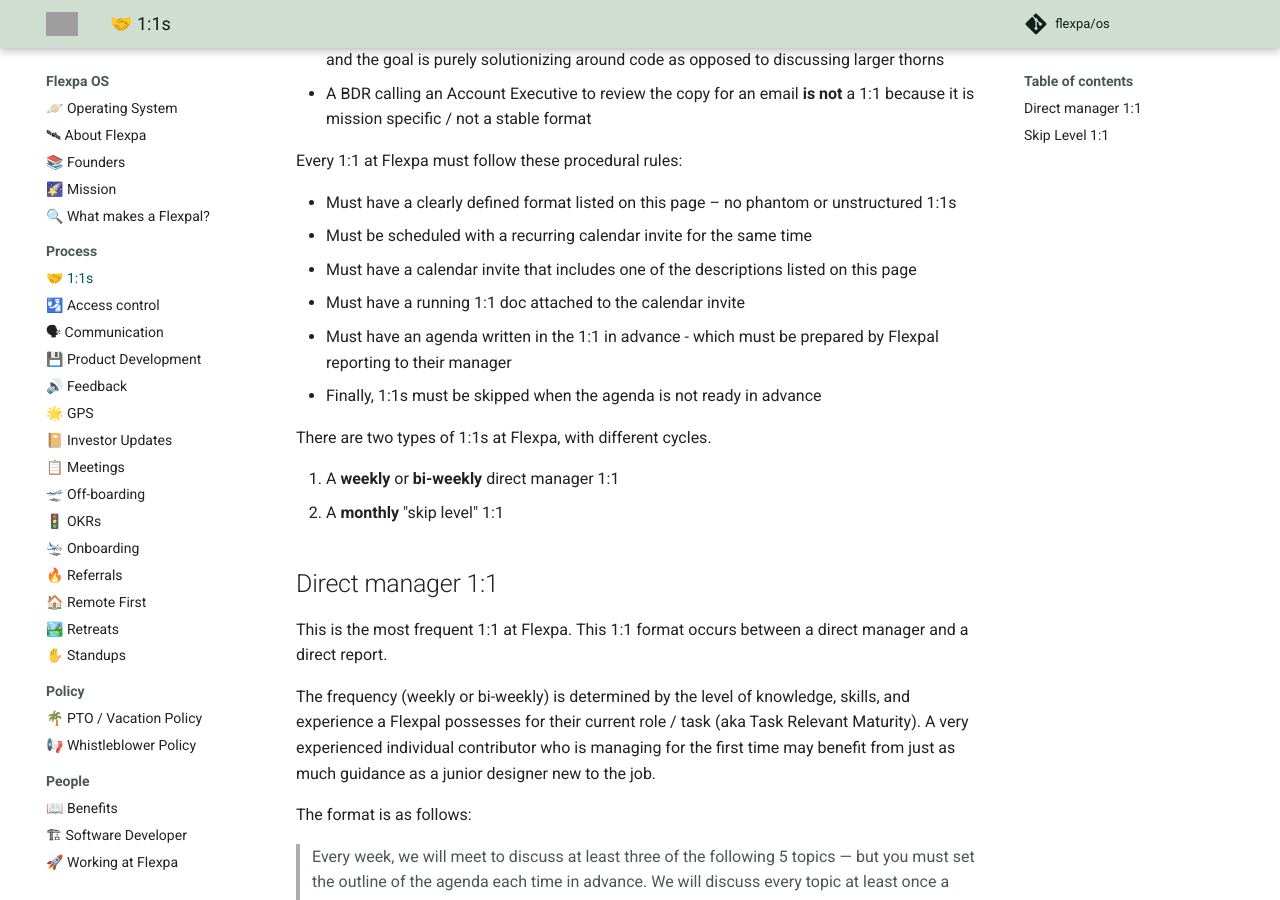
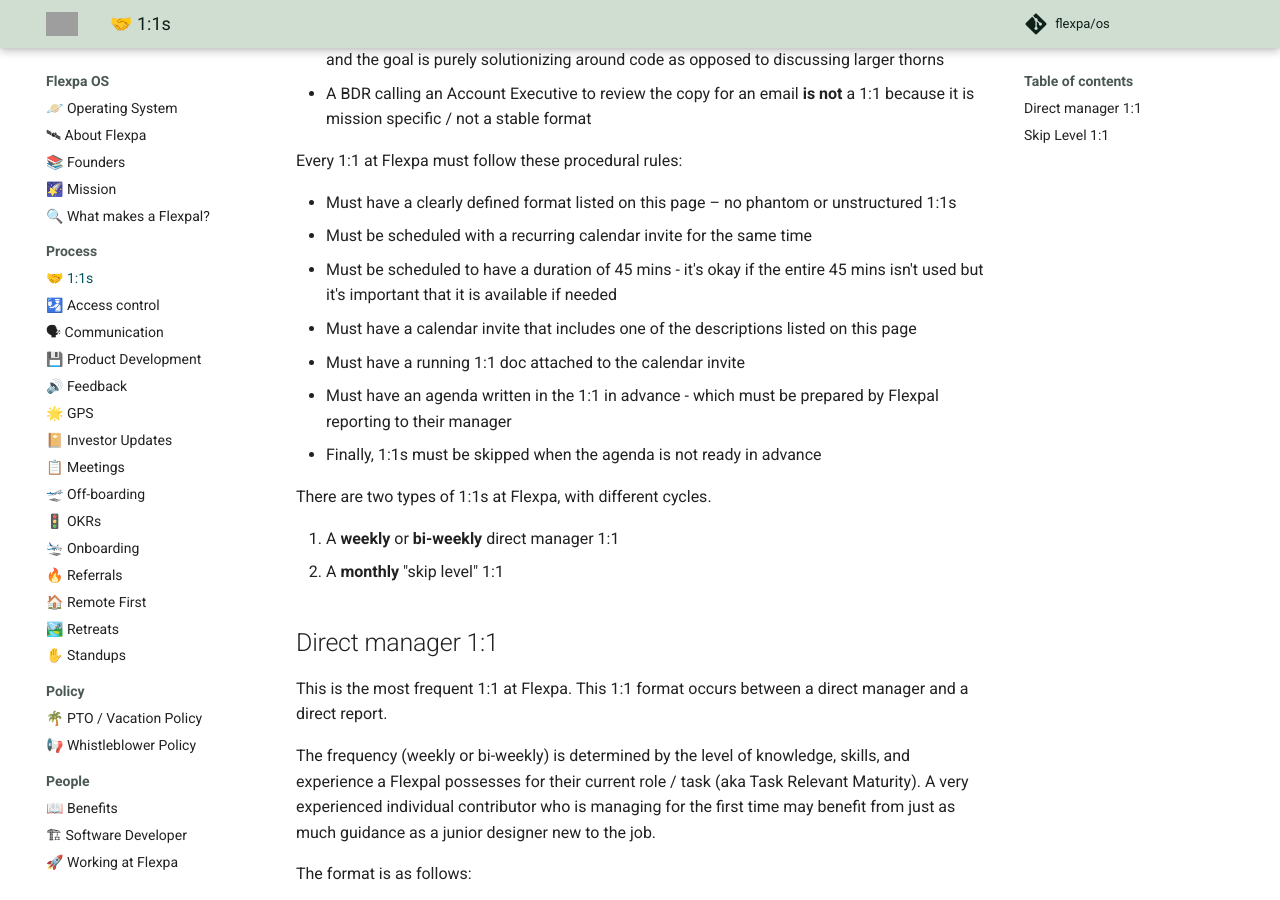
Before and after one commit to flexpa/os, an MkDocs documentation site: the page built from docs/process/1-1s.md, in a window 1280 px wide and 900 px high, scrolled down 665 px. Built offline with MkDocs 1.6.1 and Material for MkDocs 9.7.7, drawn with Linux system fonts in a browser that asks for light colours; comment, search, counter and statistics services are not loaded; grey boxes are pictures that could not be loaded.

Commit message:
suggests 1:1 duration of 45 mins

```diff
--- a/docs/process/1-1s.md
+++ b/docs/process/1-1s.md
@@ -16,6 +16,7 @@
 
 * Must have a clearly defined format listed on this page – no phantom or unstructured 1:1s
 * Must be scheduled with a recurring calendar invite for the same time
+* Must be scheduled to have a duration of 45 mins - it's okay if the entire 45 mins isn't used but it's important that it is available if needed
 * Must have a calendar invite that includes one of the descriptions listed on this page
 * Must have a running 1:1 doc attached to the calendar invite
 * Must have an agenda written in the 1:1 in advance - which must be prepared by Flexpal reporting to their manager
```
